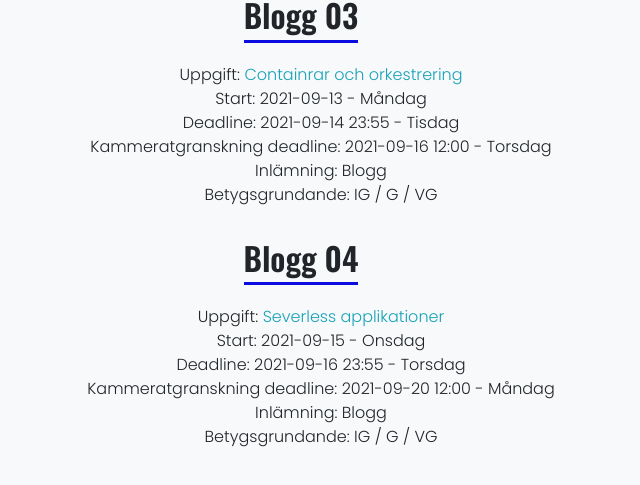
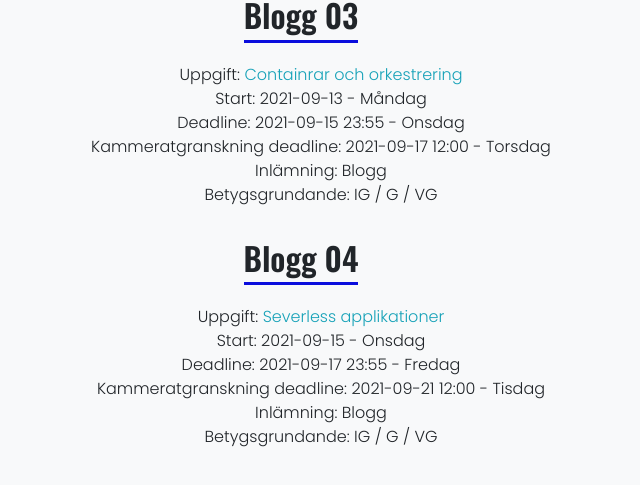
Before and after one commit to PGBSNH20/PGBSNH20-molnapplikationer, a Jekyll site: the page built from assignments.md, in a window 1280 px wide and 900 px high, scrolled down 584 px. Shown: the part 149-634 px from the top of the window, without its empty margins (339-979 px from the left). Built offline with Jekyll 4.4.1, drawn with Linux system fonts in a browser that asks for light colours; nearby versions of some CDN libraries.

Commit message:
Moves blogs 1 day

```diff
--- a/assignments.md
+++ b/assignments.md
@@ -27,16 +27,16 @@ Vi kommer under denna kurs att ha 10 uppgifter som är betygsgrundande, målet i
 ## Blogg 03
 * Uppgift: [Containrar och orkestrering]({{ site.baseurl }}/cloud-lectures/containers#individuell-inlämningsuppgift)
 * Start: 2021-09-13 - Måndag
-* Deadline: 2021-09-14 23:55 - Tisdag
-* Kammeratgranskning deadline: 2021-09-16 12:00 - Torsdag
+* Deadline: 2021-09-15 23:55 - Onsdag
+* Kammeratgranskning deadline: 2021-09-17 12:00 - Torsdag
 * Inlämning: Blogg
 * Betygsgrundande: IG / G / VG
 
 ## Blogg 04
 * Uppgift: [Severless applikationer]({{ site.baseurl }}/cloud-lectures/serverless#individuell-inlämningsuppgift)
 * Start: 2021-09-15 - Onsdag
-* Deadline: 2021-09-16 23:55 - Torsdag
-* Kammeratgranskning deadline: 2021-09-20 12:00 - Måndag
+* Deadline: 2021-09-17 23:55 - Fredag
+* Kammeratgranskning deadline: 2021-09-21 12:00 - Tisdag
 * Inlämning: Blogg
 * Betygsgrundande: IG / G / VG
 
```
